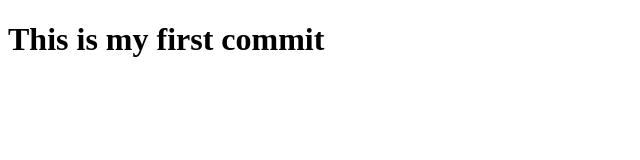
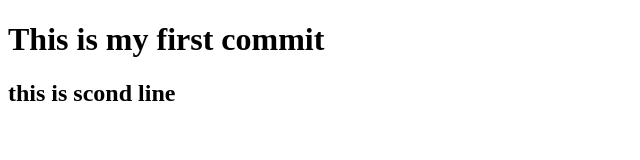
Before and after one commit to Manojmano36/htmlfile, a plain HTML site: page index.html in a window 1280 px wide. Shown: the whole page, without its empty margins (0-640 px from the left). Drawn offline with Linux system fonts and the light colour scheme.

Commit message:
this is scond line

```diff
--- a/index.html
+++ b/index.html
@@ -7,5 +7,6 @@
 </head>
 <body>
     <h1>This is my first commit</h1>
+    <h2>this is scond line</h2>
 </body>
 </html>
```
